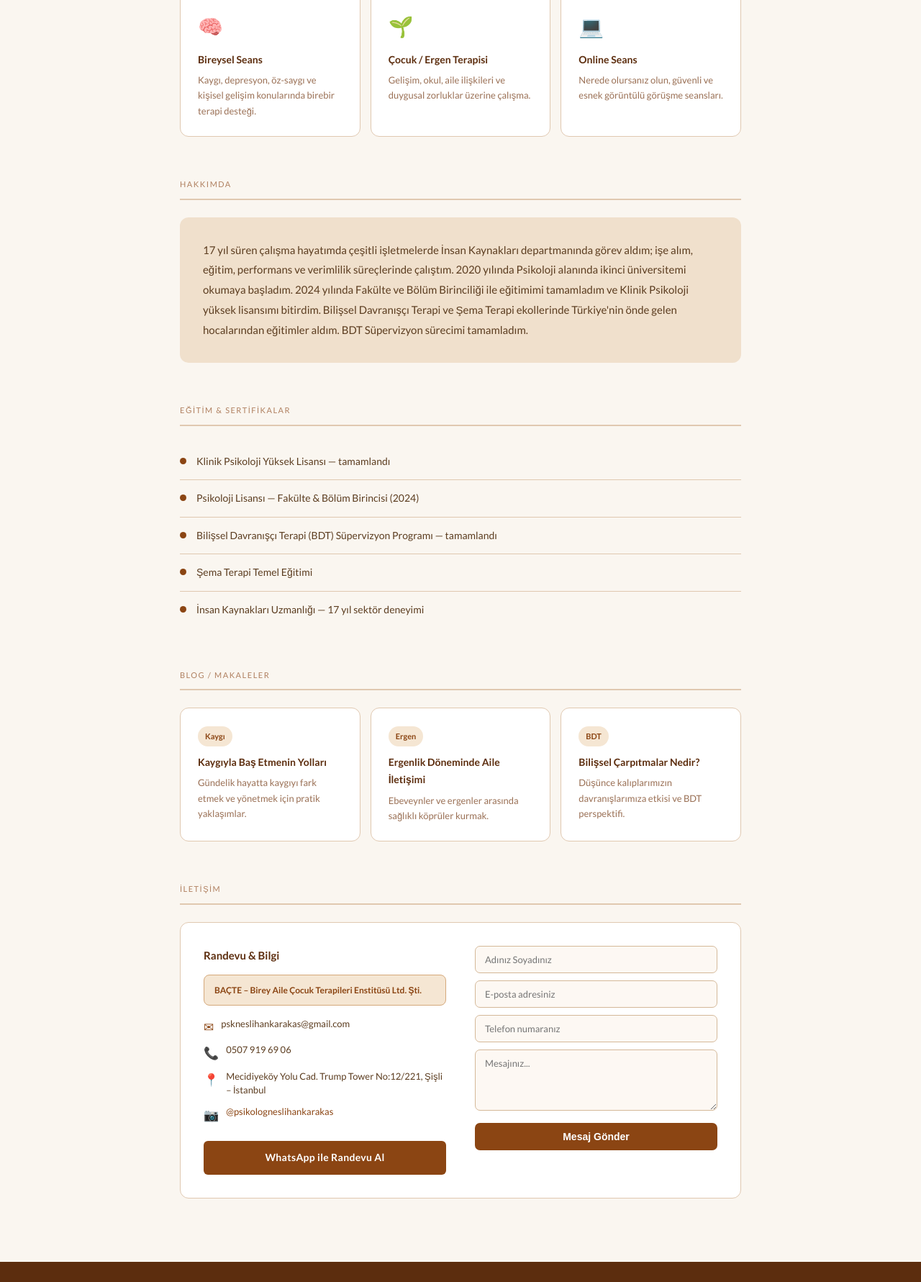
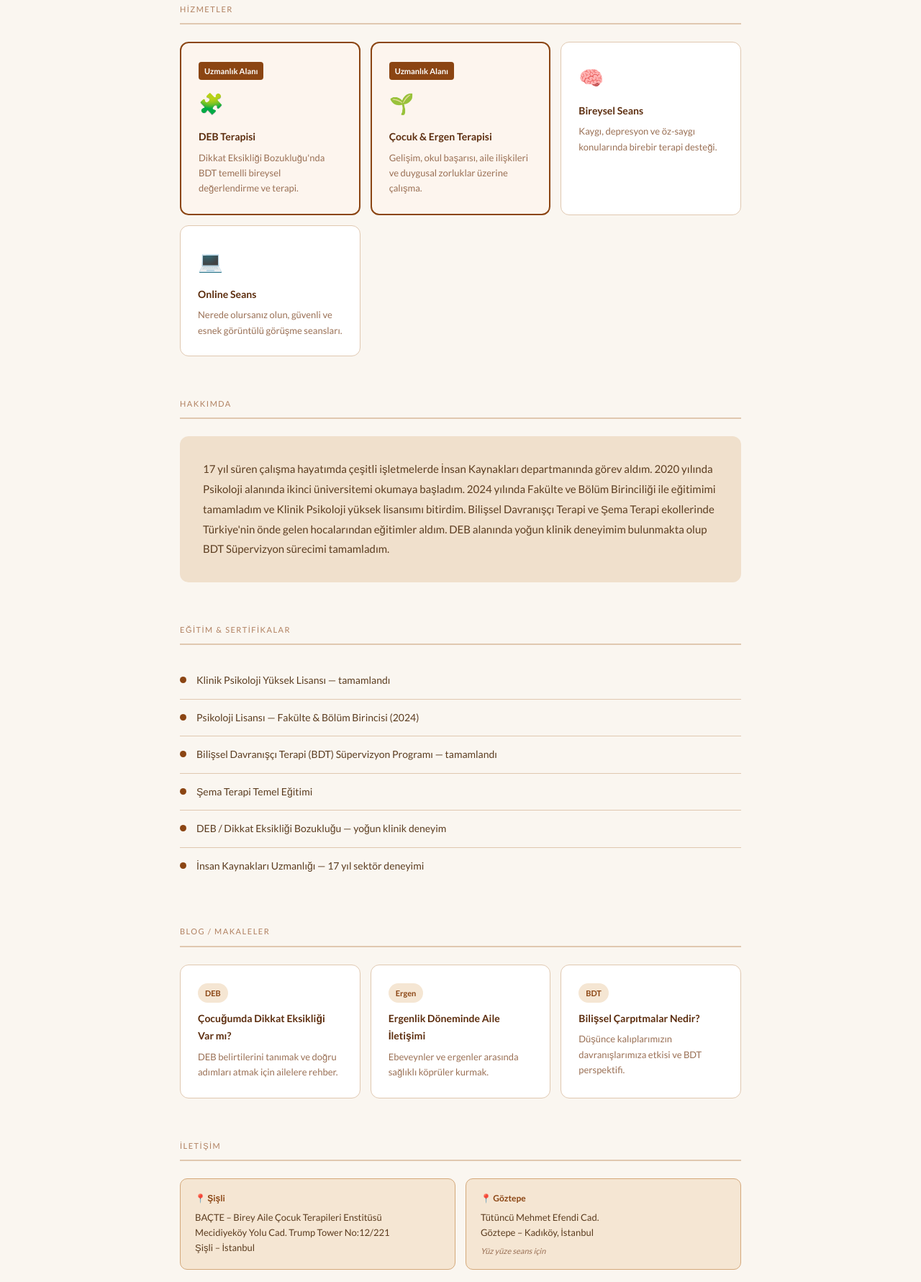
Before and after one commit to safakkarakas/neslihankarakas, a plain HTML site: page index.html in a window 1280 px wide. Shown: the part 567-2348 px from the top of the page at 72% size. Drawn offline with nearby package versions, Linux system fonts and the light colour scheme.

Commit message:
Update index.html

```diff
--- a/index.html
+++ b/index.html
@@ -9,139 +9,76 @@
   <link href="https://fonts.googleapis.com/css2?family=Lato:wght@300;400;700&family=Playfair+Display:wght@400;500&display=swap" rel="stylesheet" />
   <style>
     *, *::before, *::after { margin: 0; padding: 0; box-sizing: border-box; }
+    :root {
+      --krem: #faf6f0; --bej: #f5e6d3; --kahve: #8b4513;
+      --kahve-koyu: #5c2d0e; --kahve-muted: #b08060;
+      --metin: #5c3d20; --metin-acik: #9a7055; --border: #e0c8b0;
+    }
+    html { scroll-behavior: smooth; }
+    body { font-family: 'Lato', sans-serif; background: var(--krem); color: var(--metin); font-size: 15px; line-height: 1.75; }
 
-    :root {
-      --krem: #faf6f0;
-      --bej: #f5e6d3;
-      --hero-bg: #ede0d0;
-      --kahve: #8b4513;
-      --kahve-koyu: #5c2d0e;
-      --kahve-acik: #f5e6d3;
-      --kahve-muted: #b08060;
-      --metin: #5c3d20;
-      --metin-acik: #9a7055;
-      --border: #e0c8b0;
-    }
-
-    html { scroll-behavior: smooth; }
-
-    body {
-      font-family: 'Lato', sans-serif;
-      background: var(--krem);
-      color: var(--metin);
-      font-size: 15px;
-      line-height: 1.75;
-    }
-
-    /* NAV */
-    nav {
-      position: sticky; top: 0; z-index: 100;
-      background: #fff;
-      border-bottom: 1px solid var(--border);
-      display: flex; align-items: center; justify-content: space-between;
-      padding: 0 2.5rem; height: 64px;
-    }
-    .nav-logo { line-height: 1.3; }
-    .nav-logo strong { font-size: 15px; font-weight: 700; color: var(--kahve); letter-spacing: 0.3px; }
-    .nav-logo span { display: block; font-size: 11px; font-weight: 400; color: var(--kahve-muted); letter-spacing: 1px; text-transform: uppercase; }
+    nav { position: sticky; top: 0; z-index: 100; background: #fff; border-bottom: 1px solid var(--border); display: flex; align-items: center; justify-content: space-between; padding: 0 2.5rem; height: 64px; }
+    .nav-logo strong { font-size: 15px; font-weight: 700; color: var(--kahve); display: block; }
+    .nav-logo span { font-size: 11px; color: var(--kahve-muted); letter-spacing: 1px; text-transform: uppercase; }
     .nav-links { display: flex; gap: 1.75rem; }
-    .nav-links a { font-size: 13px; color: #8a6a50; text-decoration: none; letter-spacing: 0.3px; transition: color .2s; }
+    .nav-links a { font-size: 13px; color: #8a6a50; text-decoration: none; transition: color .2s; }
     .nav-links a:hover { color: var(--kahve); }
 
-    /* HERO */
     .hero { background: linear-gradient(135deg, #f5e6d3 0%, #ede0d0 100%); padding: 5rem 2.5rem; }
     .hero-inner { max-width: 860px; margin: 0 auto; display: flex; align-items: center; gap: 3.5rem; }
-    .hero-photo {
-      width: 200px; height: 200px; border-radius: 50%;
-      object-fit: cover; object-position: top center;
-      border: 5px solid #fff; flex-shrink: 0;
-      box-shadow: 0 4px 24px rgba(139,69,19,.18);
-    }
+    .hero-photo { width: 200px; height: 200px; border-radius: 50%; object-fit: cover; object-position: top center; border: 5px solid #fff; flex-shrink: 0; box-shadow: 0 4px 24px rgba(139,69,19,.18); }
     .hero-unvan { font-size: 11px; text-transform: uppercase; letter-spacing: 1.5px; color: var(--kahve-muted); margin-bottom: 8px; }
     .hero-isim { font-family: 'Playfair Display', serif; font-size: 32px; font-weight: 500; color: var(--kahve-koyu); margin-bottom: 12px; }
     .hero-text p { font-size: 15px; color: var(--metin); max-width: 520px; }
-    .btn {
-      display: inline-block; margin-top: 1.5rem;
-      background: var(--kahve); color: #fff;
-      padding: 11px 26px; border-radius: 6px;
-      font-size: 14px; font-weight: 700; text-decoration: none;
-      letter-spacing: 0.3px; transition: background .2s;
-    }
+    .uzmanlik-badges { display: flex; flex-wrap: wrap; gap: 8px; margin-top: 12px; }
+    .ubadge { font-size: 12px; background: #fff; border: 1px solid #d4a87a; color: var(--kahve); padding: 5px 12px; border-radius: 20px; font-weight: 700; }
+    .btn { display: inline-block; margin-top: 1.5rem; background: var(--kahve); color: #fff; padding: 11px 26px; border-radius: 6px; font-size: 14px; font-weight: 700; text-decoration: none; transition: background .2s; }
     .btn:hover { background: var(--kahve-koyu); }
 
-    /* SECTION */
     section { padding: 3.5rem 2.5rem; max-width: 860px; margin: 0 auto; }
-    .section-label {
-      font-size: 11px; text-transform: uppercase; letter-spacing: 1.5px;
-      color: var(--kahve-muted); margin-bottom: 1.5rem;
-      padding-bottom: 10px; border-bottom: 2px solid #e0c8b0;
-    }
+    .section-label { font-size: 11px; text-transform: uppercase; letter-spacing: 1.5px; color: var(--kahve-muted); margin-bottom: 1.5rem; padding-bottom: 10px; border-bottom: 2px solid #e0c8b0; }
 
-    /* HİZMETLER */
-    .services-grid { display: grid; grid-template-columns: repeat(auto-fit, minmax(220px, 1fr)); gap: 14px; }
+    .services-grid { display: grid; grid-template-columns: repeat(auto-fit, minmax(190px, 1fr)); gap: 14px; }
     .service-card { background: #fff; border: 1px solid var(--border); border-radius: 12px; padding: 1.5rem; }
+    .service-card.featured { border: 2px solid var(--kahve); background: #fdf5ee; }
     .service-icon { font-size: 28px; margin-bottom: 10px; }
     .service-card h3 { font-size: 14px; font-weight: 700; color: var(--kahve-koyu); margin-bottom: 6px; }
     .service-card p { font-size: 13px; color: var(--metin-acik); line-height: 1.65; }
+    .featured-badge { font-size: 11px; background: var(--kahve); color: #fff; padding: 3px 8px; border-radius: 4px; display: inline-block; margin-bottom: 8px; font-weight: 700; }
 
-    /* HAKKIMDA */
     .about-box { background: #f0e0cc; border-radius: 12px; padding: 2rem; }
     .about-box p { font-size: 15px; color: var(--metin); line-height: 1.85; }
 
-    /* EĞİTİM */
     .edu-list { list-style: none; }
-    .edu-list li {
-      display: flex; align-items: flex-start; gap: 14px;
-      padding: 13px 0; border-bottom: 1px solid #e0c8b0;
-      font-size: 14px; color: var(--metin);
-    }
+    .edu-list li { display: flex; align-items: flex-start; gap: 14px; padding: 13px 0; border-bottom: 1px solid #e0c8b0; font-size: 14px; color: var(--metin); }
     .edu-list li:last-child { border-bottom: none; }
     .dot { width: 9px; height: 9px; border-radius: 50%; background: var(--kahve); margin-top: 7px; flex-shrink: 0; }
 
-    /* BLOG */
     .blog-grid { display: grid; grid-template-columns: repeat(auto-fit, minmax(230px, 1fr)); gap: 14px; }
     .blog-card { background: #fff; border: 1px solid var(--border); border-radius: 12px; padding: 1.5rem; }
-    .tag {
-      font-size: 11px; background: var(--bej); color: var(--kahve);
-      padding: 4px 10px; border-radius: 20px;
-      display: inline-block; margin-bottom: 10px; font-weight: 700;
-    }
+    .tag { font-size: 11px; background: var(--bej); color: var(--kahve); padding: 4px 10px; border-radius: 20px; display: inline-block; margin-bottom: 10px; font-weight: 700; }
     .blog-card h3 { font-size: 14px; font-weight: 700; color: var(--kahve-koyu); margin-bottom: 6px; }
     .blog-card p { font-size: 13px; color: var(--metin-acik); line-height: 1.65; }
 
-    /* İLETİŞİM */
-    .contact-box {
-      background: #fff; border: 1px solid var(--border);
-      border-radius: 12px; padding: 2rem;
-      display: grid; grid-template-columns: 1fr 1fr; gap: 2.5rem;
-    }
-    .enstitü-badge {
-      background: var(--bej); border: 1px solid #d4a87a;
-      border-radius: 8px; padding: 10px 14px;
-      font-size: 12px; font-weight: 700; color: var(--kahve); margin-bottom: 16px;
-    }
+    .lokasyon-grid { display: grid; grid-template-columns: 1fr 1fr; gap: 14px; margin-bottom: 1.5rem; }
+    .lokasyon-card { background: var(--bej); border: 1px solid #d4a87a; border-radius: 10px; padding: 1rem 1.25rem; }
+    .lok-baslik { font-size: 12px; font-weight: 700; color: var(--kahve); margin-bottom: 6px; }
+    .lok-adres { font-size: 13px; color: var(--metin); line-height: 1.6; }
+    .lok-alt { font-size: 11px; color: var(--metin-acik); margin-top: 5px; font-style: italic; }
+
+    .contact-box { background: #fff; border: 1px solid var(--border); border-radius: 12px; padding: 2rem; display: grid; grid-template-columns: 1fr 1fr; gap: 2.5rem; }
     .ci-title { font-weight: 700; color: var(--kahve-koyu); font-size: 15px; margin-bottom: 14px; }
     .contact-row { display: flex; align-items: flex-start; gap: 10px; font-size: 13px; color: var(--metin); margin-bottom: 10px; line-height: 1.5; }
     .contact-row .ci { color: var(--kahve); font-size: 17px; margin-top: 1px; flex-shrink: 0; }
-    .contact-form input, .contact-form textarea {
-      width: 100%; border: 1px solid #d4b898; border-radius: 7px;
-      padding: 10px 13px; font-size: 13px; margin-bottom: 10px;
-      background: #fdf8f3; font-family: inherit; color: #4a3728; outline: none;
-    }
+    .contact-form input, .contact-form textarea { width: 100%; border: 1px solid #d4b898; border-radius: 7px; padding: 10px 13px; font-size: 13px; margin-bottom: 10px; background: #fdf8f3; font-family: inherit; color: #4a3728; outline: none; }
     .contact-form input:focus, .contact-form textarea:focus { border-color: var(--kahve); }
     .contact-form textarea { height: 85px; resize: vertical; }
-    .contact-form button {
-      width: 100%; background: var(--kahve); color: #fff; border: none;
-      padding: 11px; border-radius: 7px; font-size: 14px; font-weight: 700;
-      cursor: pointer; transition: background .2s;
-    }
+    .contact-form button { width: 100%; background: var(--kahve); color: #fff; border: none; padding: 11px; border-radius: 7px; font-size: 14px; font-weight: 700; cursor: pointer; transition: background .2s; }
     .contact-form button:hover { background: var(--kahve-koyu); }
 
-    /* FOOTER */
     footer { background: var(--kahve-koyu); color: #c8a080; text-align: center; padding: 1.75rem; font-size: 13px; margin-top: 2rem; }
     footer span { color: #f0d0b0; }
 
-    /* RESPONSIVE */
     @media (max-width: 680px) {
       nav { padding: 0 1rem; }
       .nav-links { display: none; }
@@ -149,7 +86,7 @@
       .hero-inner { flex-direction: column; gap: 1.5rem; text-align: center; }
       .hero-photo { width: 160px; height: 160px; }
       section { padding: 2.5rem 1rem; }
-      .contact-box { grid-template-columns: 1fr; gap: 1.5rem; }
+      .contact-box, .lokasyon-grid { grid-template-columns: 1fr; }
     }
   </style>
 </head>
@@ -175,7 +112,13 @@
     <div class="hero-text">
       <div class="hero-unvan">Klinik Psikolog</div>
       <h1 class="hero-isim">Neslihan Karakaş</h1>
-      <p>Bilişsel Davranışçı Terapi ve Şema Terapi alanlarında uzmanlaşmış Klinik Psikologum. Bireysel, çocuk/ergen ve online seans hizmetleri sunuyorum.</p>
+      <p>Çocuk ve ergen terapisinde uzman Klinik Psikologum. DEB (Dikkat Eksikliği Bozukluğu), bireysel terapi ve online seans hizmetleri sunuyorum. Şişli ve Göztepe'de yüz yüze seans imkânı.</p>
+      <div class="uzmanlik-badges">
+        <span class="ubadge">DEB Uzmanlığı</span>
+        <span class="ubadge">Çocuk & Ergen Terapisi</span>
+        <span class="ubadge">BDT & Şema Terapi</span>
+        <span class="ubadge">Online Seans</span>
+      </div>
       <a href="https://wa.me/905079196906?text=Merhaba%2C%20randevu%20almak%20istiyorum." target="_blank" class="btn">Randevu Al</a>
     </div>
   </div>
@@ -184,8 +127,9 @@
 <section id="hizmetler">
   <div class="section-label">Hizmetler</div>
   <div class="services-grid">
-    <div class="service-card"><div class="service-icon">🧠</div><h3>Bireysel Seans</h3><p>Kaygı, depresyon, öz-saygı ve kişisel gelişim konularında birebir terapi desteği.</p></div>
-    <div class="service-card"><div class="service-icon">🌱</div><h3>Çocuk / Ergen Terapisi</h3><p>Gelişim, okul, aile ilişkileri ve duygusal zorluklar üzerine çalışma.</p></div>
+    <div class="service-card featured"><div class="featured-badge">Uzmanlık Alanı</div><div class="service-icon">🧩</div><h3>DEB Terapisi</h3><p>Dikkat Eksikliği Bozukluğu'nda BDT temelli bireysel değerlendirme ve terapi.</p></div>
+    <div class="service-card featured"><div class="featured-badge">Uzmanlık Alanı</div><div class="service-icon">🌱</div><h3>Çocuk & Ergen Terapisi</h3><p>Gelişim, okul başarısı, aile ilişkileri ve duygusal zorluklar üzerine çalışma.</p></div>
+    <div class="service-card"><div class="service-icon">🧠</div><h3>Bireysel Seans</h3><p>Kaygı, depresyon ve öz-saygı konularında birebir terapi desteği.</p></div>
     <div class="service-card"><div class="service-icon">💻</div><h3>Online Seans</h3><p>Nerede olursanız olun, güvenli ve esnek görüntülü görüşme seansları.</p></div>
   </div>
 </section>
@@ -193,7 +137,7 @@
 <section id="hakkimda" style="padding-top:0;">
   <div class="section-label">Hakkımda</div>
   <div class="about-box">
-    <p>17 yıl süren çalışma hayatımda çeşitli işletmelerde İnsan Kaynakları departmanında görev aldım; işe alım, eğitim, performans ve verimlilik süreçlerinde çalıştım. 2020 yılında Psikoloji alanında ikinci üniversitemi okumaya başladım. 2024 yılında Fakülte ve Bölüm Birinciliği ile eğitimimi tamamladım ve Klinik Psikoloji yüksek lisansımı bitirdim. Bilişsel Davranışçı Terapi ve Şema Terapi ekollerinde Türkiye'nin önde gelen hocalarından eğitimler aldım. BDT Süpervizyon sürecimi tamamladım.</p>
+    <p>17 yıl süren çalışma hayatımda çeşitli işletmelerde İnsan Kaynakları departmanında görev aldım. 2020 yılında Psikoloji alanında ikinci üniversitemi okumaya başladım. 2024 yılında Fakülte ve Bölüm Birinciliği ile eğitimimi tamamladım ve Klinik Psikoloji yüksek lisansımı bitirdim. Bilişsel Davranışçı Terapi ve Şema Terapi ekollerinde Türkiye'nin önde gelen hocalarından eğitimler aldım. DEB alanında yoğun klinik deneyimim bulunmakta olup BDT Süpervizyon sürecimi tamamladım.</p>
   </div>
 </section>
 
@@ -204,6 +148,7 @@
     <li><span class="dot"></span>Psikoloji Lisansı — Fakülte &amp; Bölüm Birincisi (2024)</li>
     <li><span class="dot"></span>Bilişsel Davranışçı Terapi (BDT) Süpervizyon Programı — tamamlandı</li>
     <li><span class="dot"></span>Şema Terapi Temel Eğitimi</li>
+    <li><span class="dot"></span>DEB / Dikkat Eksikliği Bozukluğu — yoğun klinik deneyim</li>
     <li><span class="dot"></span>İnsan Kaynakları Uzmanlığı — 17 yıl sektör deneyimi</li>
   </ul>
 </section>
@@ -211,7 +156,7 @@
 <section id="blog" style="padding-top:0;">
   <div class="section-label">Blog / Makaleler</div>
   <div class="blog-grid">
-    <div class="blog-card"><span class="tag">Kaygı</span><h3>Kaygıyla Baş Etmenin Yolları</h3><p>Gündelik hayatta kaygıyı fark etmek ve yönetmek için pratik yaklaşımlar.</p></div>
+    <div class="blog-card"><span class="tag">DEB</span><h3>Çocuğumda Dikkat Eksikliği Var mı?</h3><p>DEB belirtilerini tanımak ve doğru adımları atmak için ailelere rehber.</p></div>
     <div class="blog-card"><span class="tag">Ergen</span><h3>Ergenlik Döneminde Aile İletişimi</h3><p>Ebeveynler ve ergenler arasında sağlıklı köprüler kurmak.</p></div>
     <div class="blog-card"><span class="tag">BDT</span><h3>Bilişsel Çarpıtmalar Nedir?</h3><p>Düşünce kalıplarımızın davranışlarımıza etkisi ve BDT perspektifi.</p></div>
   </div>
@@ -219,14 +164,23 @@
 
 <section id="iletisim" style="padding-top:0;">
   <div class="section-label">İletişim</div>
+  <div class="lokasyon-grid">
+    <div class="lokasyon-card">
+      <div class="lok-baslik">📍 Şişli</div>
+      <div class="lok-adres">BAÇTE – Birey Aile Çocuk Terapileri Enstitüsü<br>Mecidiyeköy Yolu Cad. Trump Tower No:12/221<br>Şişli – İstanbul</div>
+    </div>
+    <div class="lokasyon-card">
+      <div class="lok-baslik">📍 Göztepe</div>
+      <div class="lok-adres">Tütüncü Mehmet Efendi Cad.<br>Göztepe – Kadıköy, İstanbul</div>
+      <div class="lok-alt">Yüz yüze seans için</div>
+    </div>
+  </div>
   <div class="contact-box">
     <div>
       <div class="ci-title">Randevu &amp; Bilgi</div>
-      <div class="enstitü-badge">BAÇTE – Birey Aile Çocuk Terapileri Enstitüsü Ltd. Şti.</div>
       <div class="contact-row"><span class="ci">✉</span><a href="mailto:pskneslihankarakas@gmail.com" style="color:inherit;text-decoration:none;">pskneslihankarakas@gmail.com</a></div>
       <div class="contact-row"><span class="ci">📞</span><a href="tel:+905079196906" style="color:inherit;text-decoration:none;">0507 919 69 06</a></div>
-      <div class="contact-row"><span class="ci">📍</span><span>Mecidiyeköy Yolu Cad. Trump Tower No:12/221, Şişli – İstanbul</span></div>
-      <div class="contact-row"><span class="ci">📷</span><a href="https://www.instagram.com/psikologneslihankarakas" target="_blank" style="color:#8b4513;text-decoration:none;">@psikologneslihankarakas</a></div>
+      <div class="contact-row"><span class="ci">📷</span><a href="https://www.instagram.com/psikologneslihankarakas" target="_blank" style="color:var(--kahve);text-decoration:none;">@psikologneslihankarakas</a></div>
       <div style="margin-top:1.25rem;">
         <a href="https://wa.me/905079196906?text=Merhaba%2C%20randevu%20almak%20istiyorum." target="_blank" class="btn" style="display:block;text-align:center;">WhatsApp ile Randevu Al</a>
       </div>
```
